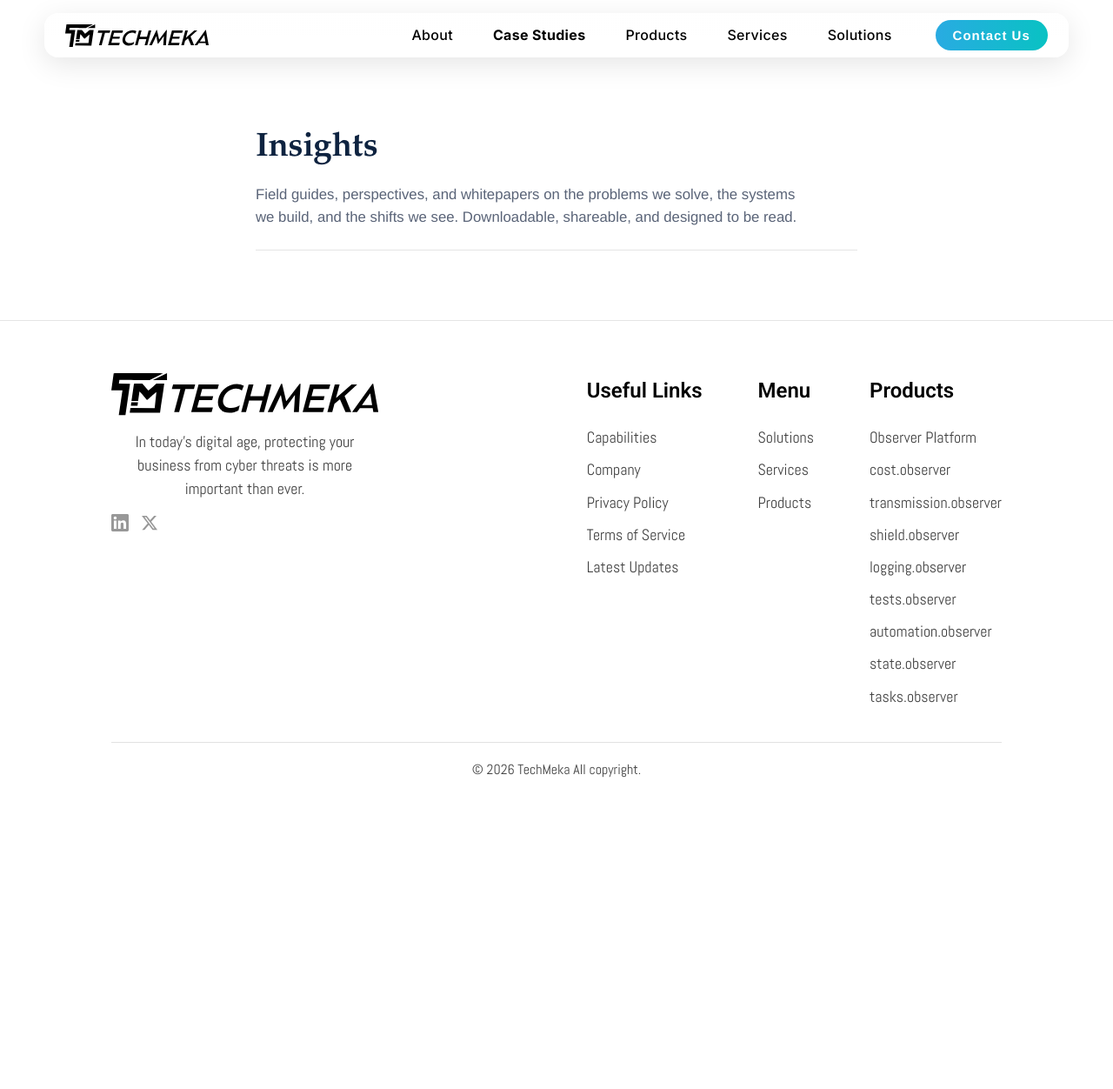
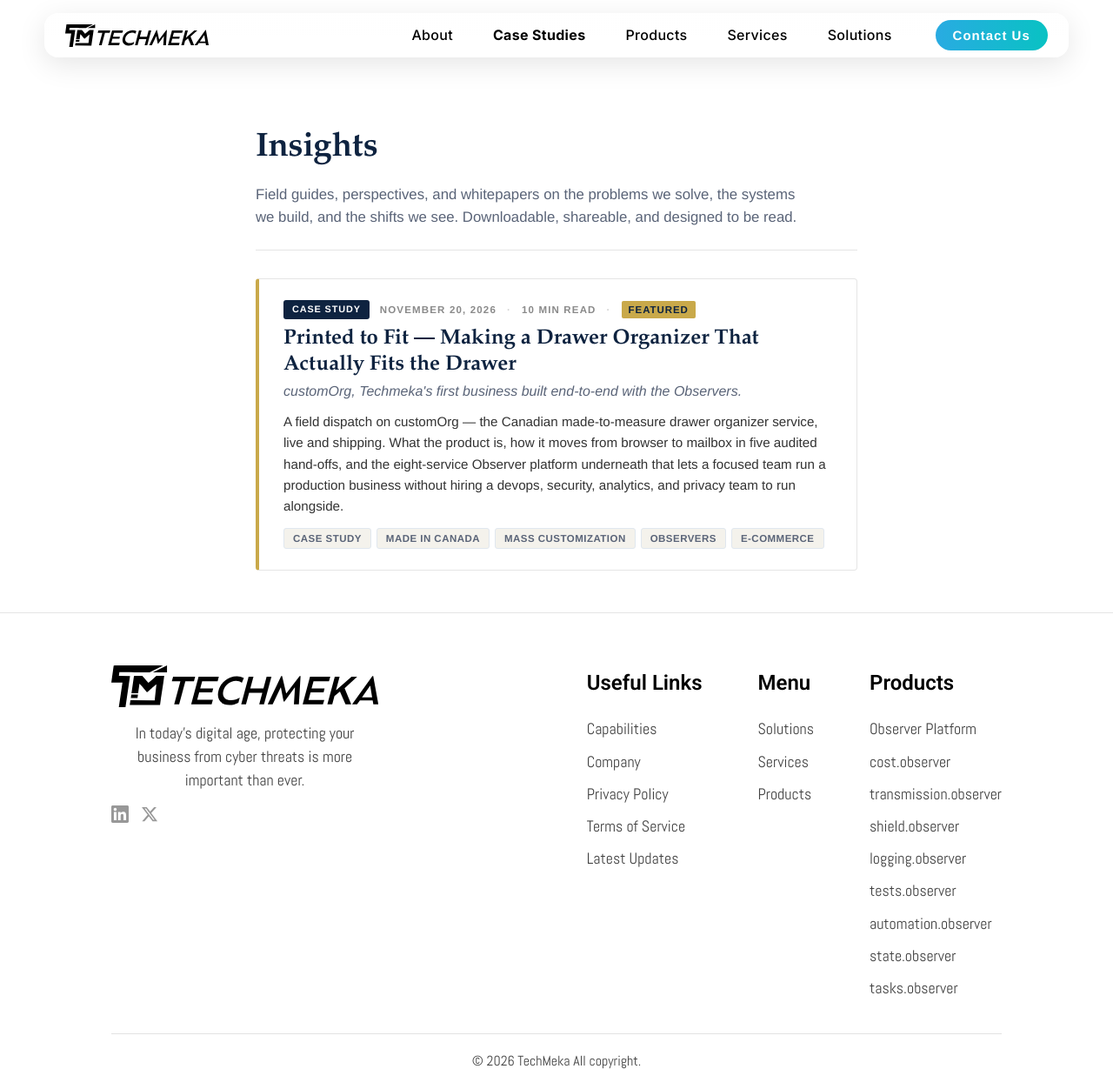
Before and after one commit to Techmeka/blog, a Jekyll site: the page built from docs/whitepapers/index.html, in a window 1280 px wide and 1252 px high. Shown: the whole window at 87% size. Built offline with Jekyll 4.4.1, drawn with Linux system fonts in a browser that asks for light colours.

Commit message:
[IP-9756] customOrg whitepaper: list on /whitepapers/ + fix blog hero image
- _data/whitepapers.yml: add entry so the paper appears on the
  /whitepapers/ index (previously direct URL worked but the index
  skipped it).
- post frontmatter: point `image:` to the committed og-image.png
  (was pointing to a placeholder customorg-hero.png that was never
  created, so the hero was blank on the live blog post).

```diff
--- a/docs/_data/whitepapers.yml
+++ b/docs/_data/whitepapers.yml
@@ -56,3 +56,21 @@
   tags: [Data, Policy, Canada, Retail, Manufacturing]
   featured: true
   reading_time: "8 min"
+
+- slug: "customorg-from-millimetres-to-mailbox"
+  type: "Case Study"
+  title: "Printed to Fit — Making a Drawer Organizer That Actually Fits the Drawer"
+  subtitle: "customOrg, Techmeka's first business built end-to-end with the Observers."
+  date: 2026-11-20
+  description: >-
+    A field dispatch on customOrg — the Canadian made-to-measure drawer
+    organizer service, live and shipping. What the product is, how it
+    moves from browser to mailbox in five audited hand-offs, and the
+    eight-service Observer platform underneath that lets a focused team
+    run a production business without hiring a devops, security,
+    analytics, and privacy team to run alongside.
+  image: /blog/images/customorg/og-image.png
+  thumbnail: /blog/images/customorg/og-image.png
+  tags: [Case Study, Made in Canada, Mass Customization, Observers, E-commerce]
+  featured: true
+  reading_time: "10 min"
```
Also changed, not shown: docs/_posts/2026-11-20-From-Millimetres-To-Mailbox-CustomOrg.md (+1 -1 lines).
